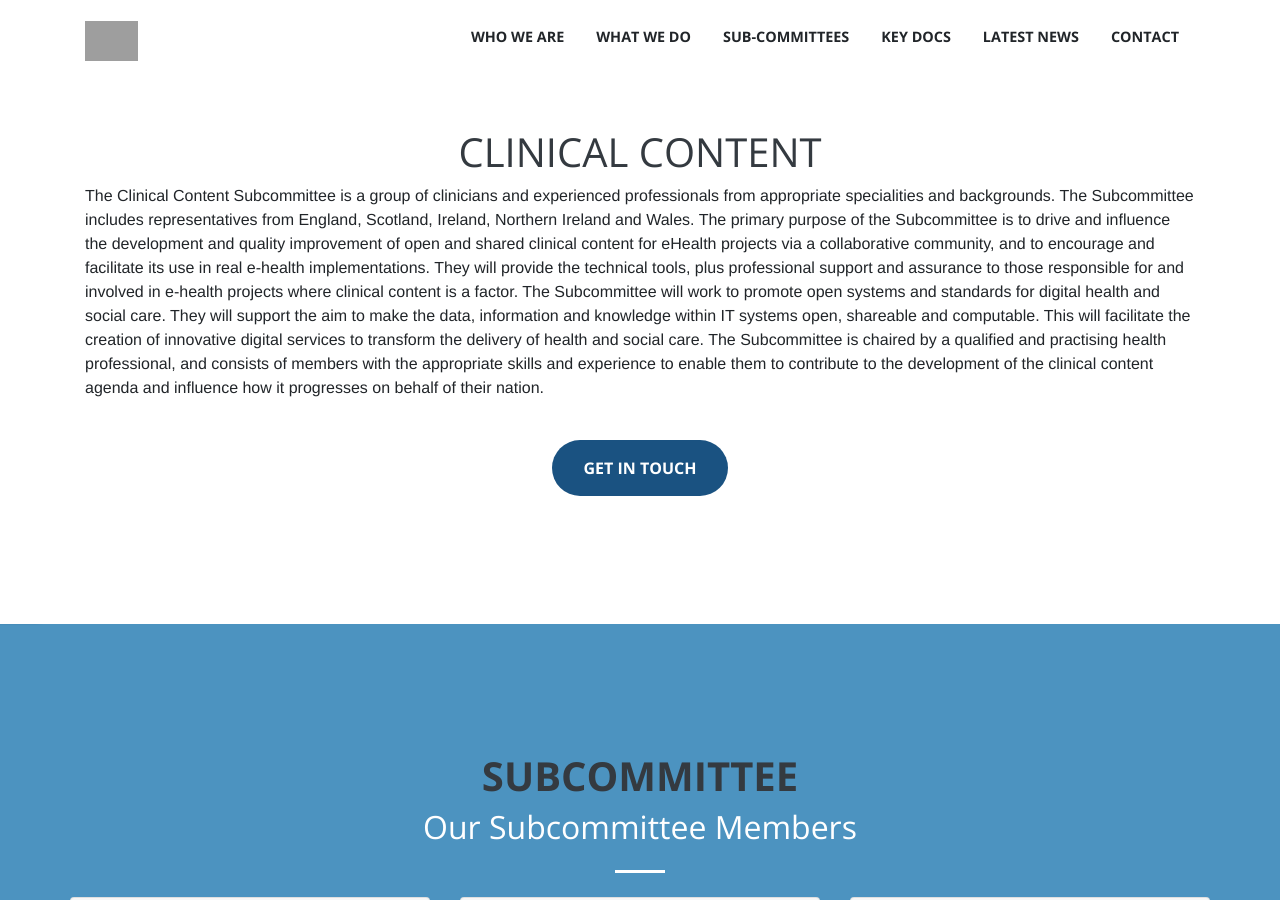
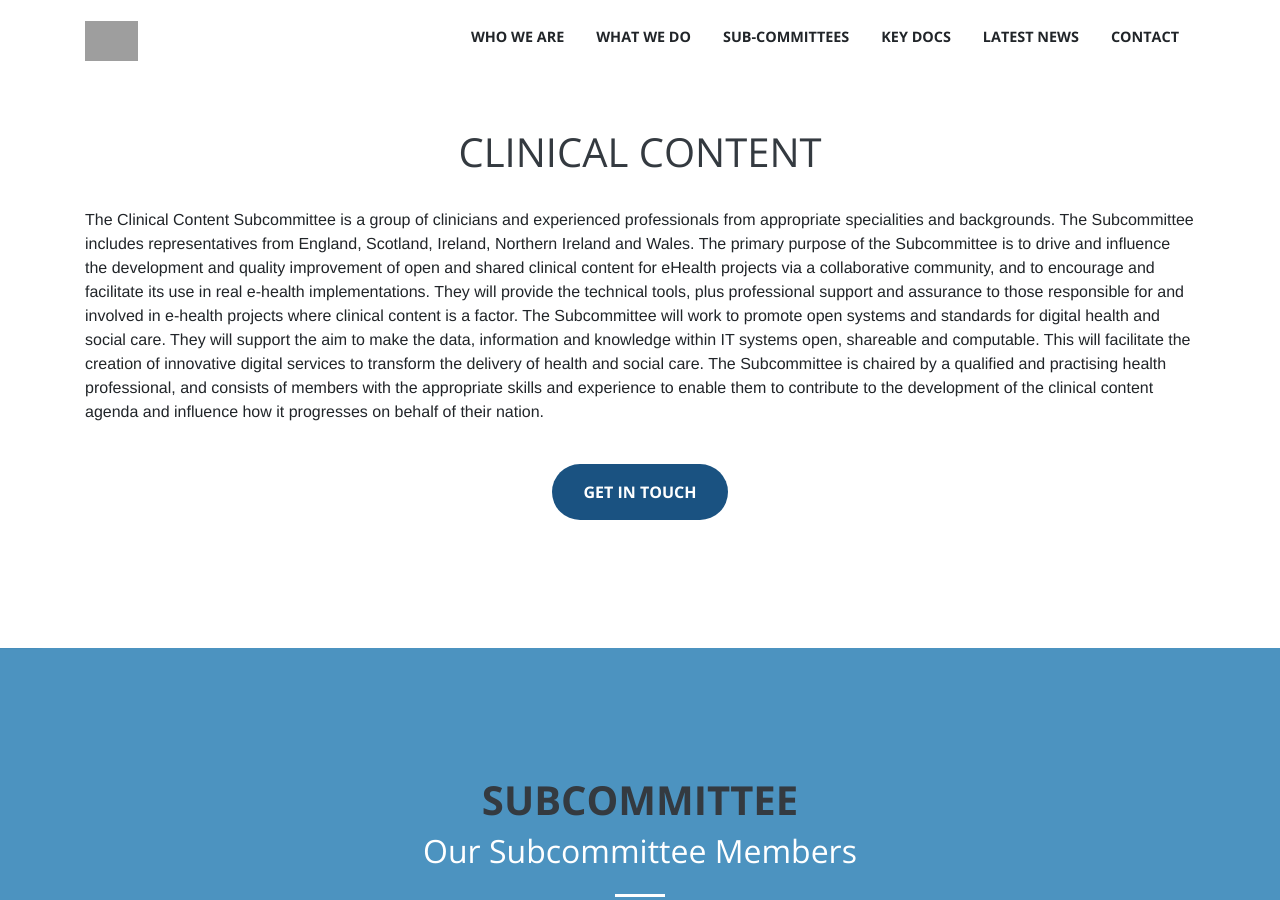
Before and after one commit to AppertaFoundation/apperta.org, a Jekyll site: the page built from _pages/clinical-content.md, in a window 1280 px wide and 900 px high. Built offline with Jekyll 4.4.1, drawn with Linux system fonts in a browser that asks for light colours; nearby versions of some CDN libraries; some web fonts are replaced; grey boxes are pictures that could not be loaded.

Commit message:
Added break

```diff
--- a/_pages/clinical-content.md
+++ b/_pages/clinical-content.md
@@ -6,7 +6,7 @@ description: The Clinical Content Subcommittee is a group of clinicians and expe
 ---
 <section class="bg-white text-black" id="about">
       <div class="container text-center">
-        <h1 class="text-uppercase text-dark">{{ page.title }}</h1>
+        <h1 class="text-uppercase text-dark">{{ page.title }}</h1><br>
         <p align="left">{{ page.description }}</p><br>
 		<center><a class="btn btn-primary btn-xl" href="mailto:info@apperta.org?Subject=%5BClinical%20Content%20Subcommittee">Get in Touch</a></center>
     </div>
```
